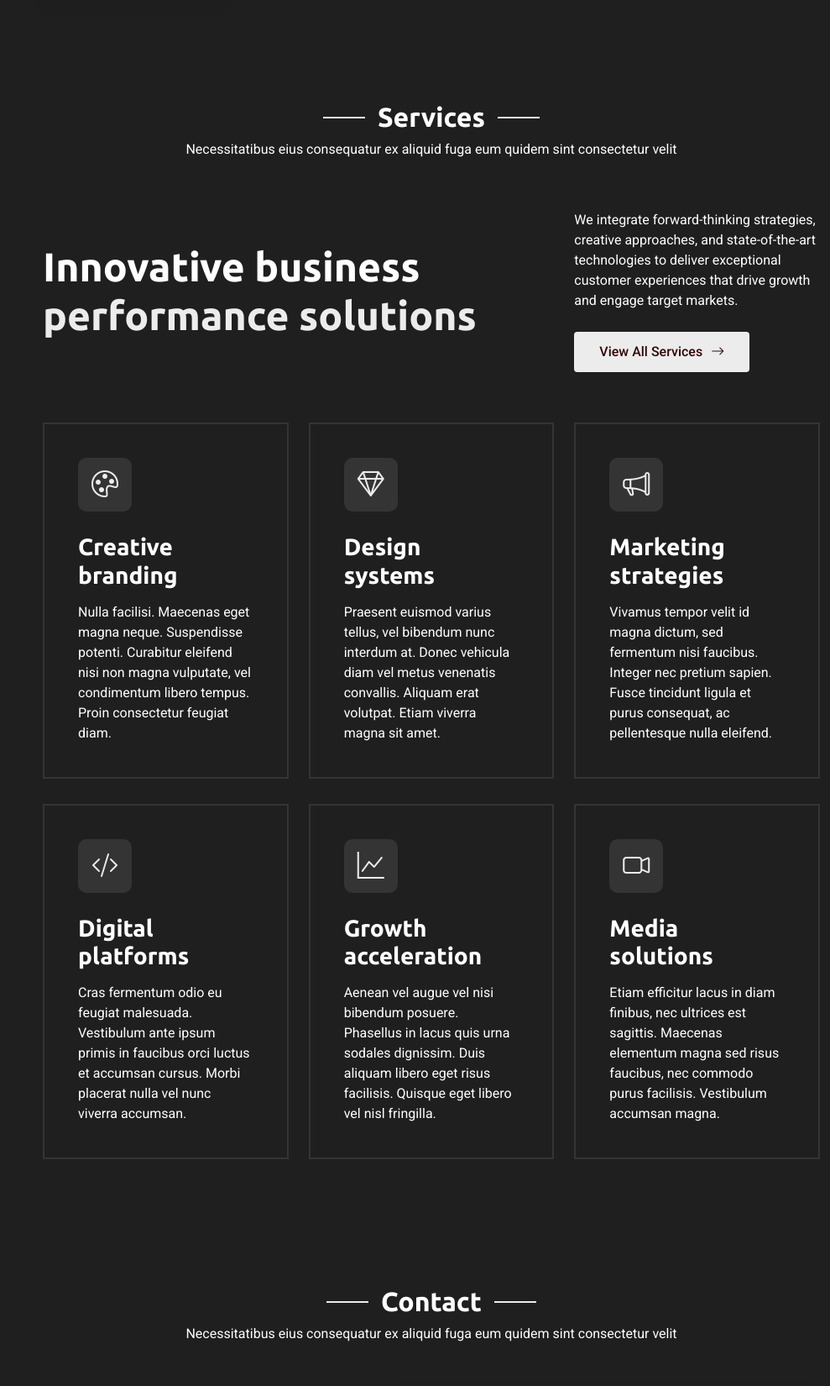
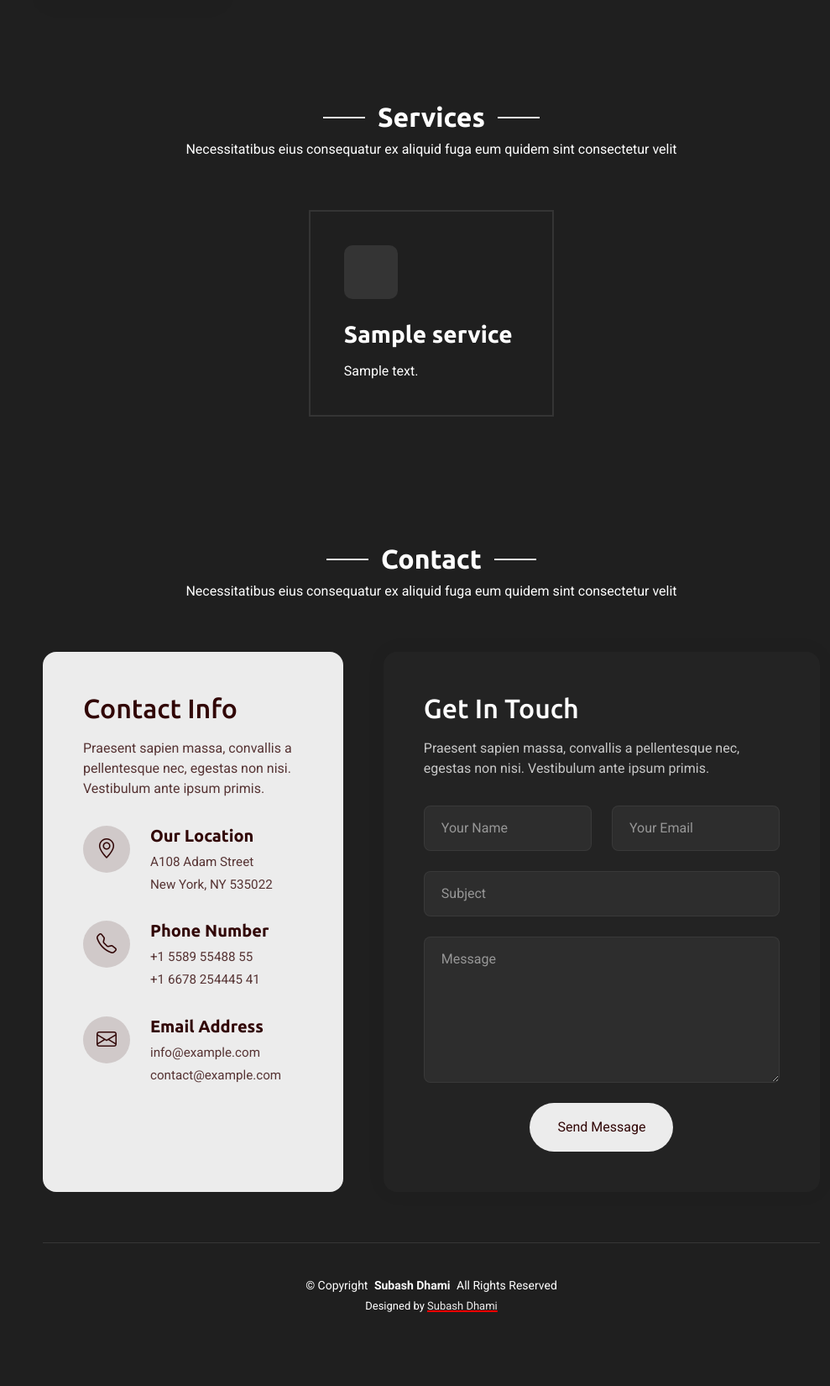
Before and after one commit to gitsubash44/SnapFolio, a Django app: page / in a window 1280 px wide. Shown: the part 2850-4500 px from the top of the page at 84% size, without its empty margins (291-1280 px from the left). After the commit the page ends 4412 px from the top, so only its background shows below. Run offline with Django 4.2, Linux system fonts and the light colour scheme; data comes from the database, SQL or seed files in the repository; tables that the repository leaves empty hold one stand-in row (values such as "Sample post"); some libraries are stand-ins or nearby versions.

Commit message:
update in index page and on services section

```diff
--- a/SnapFolio/templates/index.html
+++ b/SnapFolio/templates/index.html
@@ -522,139 +522,24 @@
 
       <div class="container" data-aos="fade-up" data-aos-delay="100">
 
-        <div class="service-header">
-          <div class="row align-items-center">
-            <div class="col-lg-8 col-md-12">
-              <div class="service-intro">
-                <h2 class="service-heading">
-                  <div>Innovative business</div>
-                  <div><span>performance solutions</span></div>
-                </h2>
-              </div>
-            </div>
-            <div class="col-lg-4 col-md-12">
-              <div class="service-summary">
-                <p>
-                  We integrate forward-thinking strategies, creative approaches, and state-of-the-art technologies to deliver exceptional customer experiences that drive growth and engage target markets.
-                </p>
-                <a href="services.html" class="service-btn">
-                  View All Services
-                  <i class="bi bi-arrow-right"></i>
-                </a>
-              </div>
-            </div>
-          </div>
-        </div>
-
         <div class="row justify-content-center">
-          <div class="col-lg-4 col-md-6" data-aos="fade-up" data-aos-delay="100">
+          {% for service in services %}
+          <div class="col-lg-4 col-md-6" data-aos="fade-up" data-aos-delay="{{ 100|add:service.order|default:100 }}">
             <div class="service-card position-relative z-1">
               <div class="service-icon">
-                <i class="bi bi-palette"></i>
+                <i class="{{ service.icon }}"></i>
               </div>
-              <a href="service-details.html" class="card-action d-flex align-items-center justify-content-center rounded-circle">
-                <i class="bi bi-arrow-up-right"></i>
-              </a>
               <h3>
-                <a href="service-details.html">
-                  Creative <span>branding</span>
+                <a href="#">
+                  {{ service.title }}
                 </a>
               </h3>
               <p>
-                Nulla facilisi. Maecenas eget magna neque. Suspendisse potenti. Curabitur eleifend nisi non magna vulputate, vel condimentum libero tempus. Proin consectetur feugiat diam.
+                {{ service.description }}
               </p>
             </div>
           </div>
-          <div class="col-lg-4 col-md-6" data-aos="fade-up" data-aos-delay="200">
-            <div class="service-card position-relative z-1">
-              <div class="service-icon">
-                <i class="bi bi-gem"></i>
-              </div>
-              <a href="service-details.html" class="card-action d-flex align-items-center justify-content-center rounded-circle">
-                <i class="bi bi-arrow-up-right"></i>
-              </a>
-              <h3>
-                <a href="service-details.html">
-                  Design <span>systems</span>
-                </a>
-              </h3>
-              <p>
-                Praesent euismod varius tellus, vel bibendum nunc interdum at. Donec vehicula diam vel metus venenatis convallis. Aliquam erat volutpat. Etiam viverra magna sit amet.
-              </p>
-            </div>
-          </div>
-          <div class="col-lg-4 col-md-6" data-aos="fade-up" data-aos-delay="300">
-            <div class="service-card position-relative z-1">
-              <div class="service-icon">
-                <i class="bi bi-megaphone"></i>
-              </div>
-              <a href="service-details.html" class="card-action d-flex align-items-center justify-content-center rounded-circle">
-                <i class="bi bi-arrow-up-right"></i>
-              </a>
-              <h3>
-                <a href="service-details.html">
-                  Marketing <span>strategies</span>
-                </a>
-              </h3>
-              <p>
-                Vivamus tempor velit id magna dictum, sed fermentum nisi faucibus. Integer nec pretium sapien. Fusce tincidunt ligula et purus consequat, ac pellentesque nulla eleifend.
-              </p>
-            </div>
-          </div>
-          <div class="col-lg-4 col-md-6" data-aos="fade-up" data-aos-delay="100">
-            <div class="service-card position-relative z-1">
-              <div class="service-icon">
-                <i class="bi bi-code-slash"></i>
-              </div>
-              <a href="service-details.html" class="card-action d-flex align-items-center justify-content-center rounded-circle">
-                <i class="bi bi-arrow-up-right"></i>
-              </a>
-              <h3>
-                <a href="service-details.html">
-                  Digital <span>platforms</span>
-                </a>
-              </h3>
-              <p>
-                Cras fermentum odio eu feugiat malesuada. Vestibulum ante ipsum primis in faucibus orci luctus et accumsan cursus. Morbi placerat nulla vel nunc viverra accumsan.
-              </p>
-            </div>
-          </div>
-          <div class="col-lg-4 col-md-6" data-aos="fade-up" data-aos-delay="200">
-            <div class="service-card position-relative z-1">
-              <div class="service-icon">
-                <i class="bi bi-graph-up"></i>
-              </div>
-              <a href="service-details.html" class="card-action d-flex align-items-center justify-content-center rounded-circle">
-                <i class="bi bi-arrow-up-right"></i>
-              </a>
-              <h3>
-                <a href="service-details.html">
-                  Growth <span>acceleration</span>
-                </a>
-              </h3>
-              <p>
-                Aenean vel augue vel nisi bibendum posuere. Phasellus in lacus quis urna sodales dignissim. Duis aliquam libero eget risus facilisis. Quisque eget libero vel nisl fringilla.
-              </p>
-            </div>
-          </div>
-          <div class="col-lg-4 col-md-6" data-aos="fade-up" data-aos-delay="300">
-            <div class="service-card position-relative z-1">
-              <div class="service-icon">
-                <i class="bi bi-camera-video"></i>
-              </div>
-              <a href="service-details.html" class="card-action d-flex align-items-center justify-content-center rounded-circle">
-                <i class="bi bi-arrow-up-right"></i>
-              </a>
-              <h3>
-                <a href="service-details.html">
-                  Media <span>solutions</span>
-                </a>
-              </h3>
-              <p>
-                Etiam efficitur lacus in diam finibus, nec ultrices est sagittis. Maecenas elementum magna sed risus faucibus, nec commodo purus facilisis. Vestibulum accumsan magna.
-              </p>
-            </div>
-          </div>
+          {% endfor %}
         </div>
 
       </div>
```
